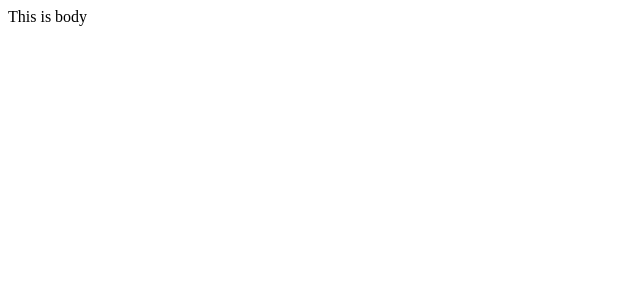
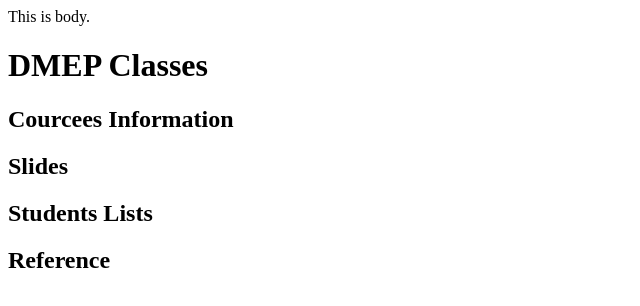
Before and after one commit to liayiayu/liayiayu.github.io, a plain HTML site: page index.html in a window 1280 px wide. Shown: the whole page, without its empty margins (0-640 px from the left). Drawn offline with Linux system fonts and the light colour scheme.

Commit message:
Update index.html

```diff
--- a/index.html
+++ b/index.html
@@ -3,6 +3,11 @@
 <title>DMEP Classes Materials</title>
 </head>
 <body>
-This is body
+This is body.
+  <h1>DMEP Classes</h1>
+  <h2>Courcees Information</h2>
+  <h2>Slides</h2>
+  <h2>Students Lists</h2>
+  <h2>Reference</h2>
 </body>
 </html>
```
